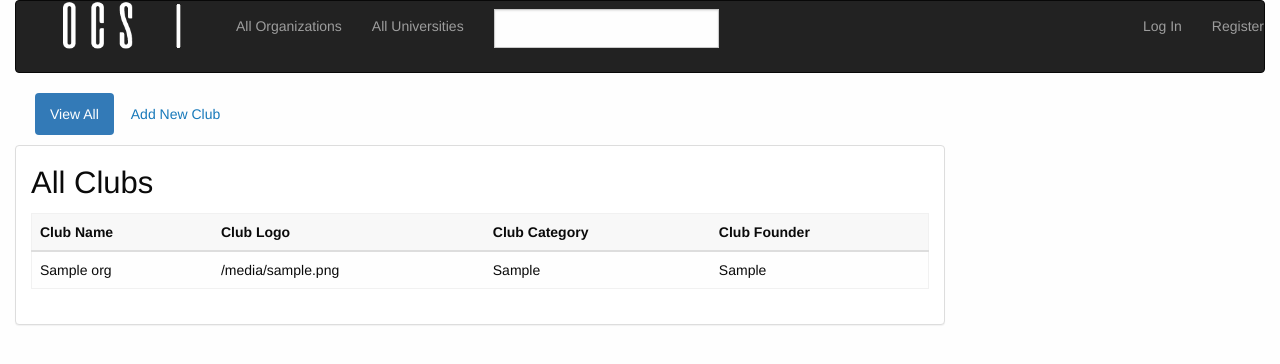
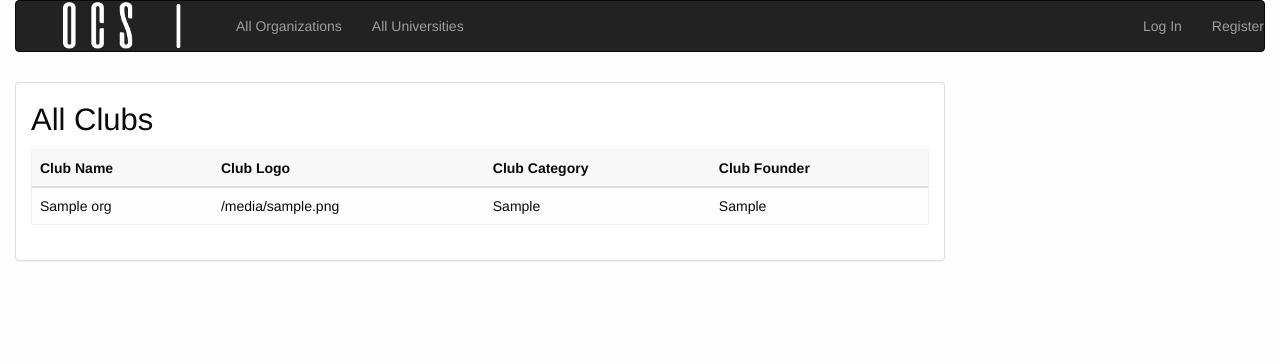
Before and after one commit to CINS465MarkLewis/OCS, a Django app: template Project/firstapp/templates/org.html in a window 1280 px wide. Shown: the top 364 px of the page. Run offline with Django 3.2, Linux system fonts and the light colour scheme; the template is opened without the code that fills it: most values are stand-ins (such as "Sample title", 1, 10 or a date in 2020); some libraries are stand-ins or nearby versions.

Commit message:
Minor fixes before presentation

```diff
--- a/Project/firstapp/templates/base.html
+++ b/Project/firstapp/templates/base.html
@@ -24,12 +24,6 @@
         <li><a href="#">All Organizations</a></li>
         <li><a href="/">All Universities</a></li>
      </ul>
-     <form class="navbar-form navbar-left" role="search" method="get" action="#">
-       <div class="form-group">
-       <input type="text" class="form-control" name="query" value="">
-
-     </div>
-     </form>
       <ul class="nav navbar-nav navbar-right">
         {% if user.is_authenticated %}
         <li><a href="/logout/">Logout {{ user.username }}</a></li>
--- a/Project/firstapp/templates/login.html
+++ b/Project/firstapp/templates/login.html
@@ -23,11 +23,6 @@
         <li><a href="#">All Organizations</a></li>
         <li><a href="/">All Universities</a></li>
      </ul>
-     <form class="navbar-form navbar-left" role="search" method="get" action="#">
-       <div class="form-group">
-       <input type="text" class="form-control" name="query" value="">
-     </div>
-     </form>
       <ul class="nav navbar-nav navbar-right">
         {% if user.is_authenticated %}
         <li><a href="/logout/">Logout {{ user.username }}</a></li>
--- a/Project/firstapp/templates/org.html
+++ b/Project/firstapp/templates/org.html
@@ -1,14 +1,10 @@
 {% extends "base.html" %}
-
-
 {% block body %}
 <div class="container-fluid club-container">
     <div class="row">
 
         <div class="col-sm-8 col-md-9">
             <ul class="nav nav-pills" style="margin-bottom: 10px;">
-                <li role="presentation" class="active"><a href="#">View All</a></li>
-                <li role="presentation"><a href="#">Add New Club</a></li>
             </ul>
             <div class="panel panel-default">
                 <div class="panel-body">
--- a/Project/firstapp/templates/register.html
+++ b/Project/firstapp/templates/register.html
@@ -23,11 +23,6 @@
         <li><a href="#">All Organizations</a></li>
         <li><a href="/">All Universities</a></li>
      </ul>
-     <form class="navbar-form navbar-left" role="search" method="get" action="#">
-       <div class="form-group">
-       <input type="text" class="form-control" name="query" value="">
-     </div>
-     </form>
       <ul class="nav navbar-nav navbar-right">
         {% if user.is_authenticated %}
         <li><a href="/logout/">Logout {{ user.username }}</a></li>
```
Also changed, not shown: Project/db.sqlite3.
